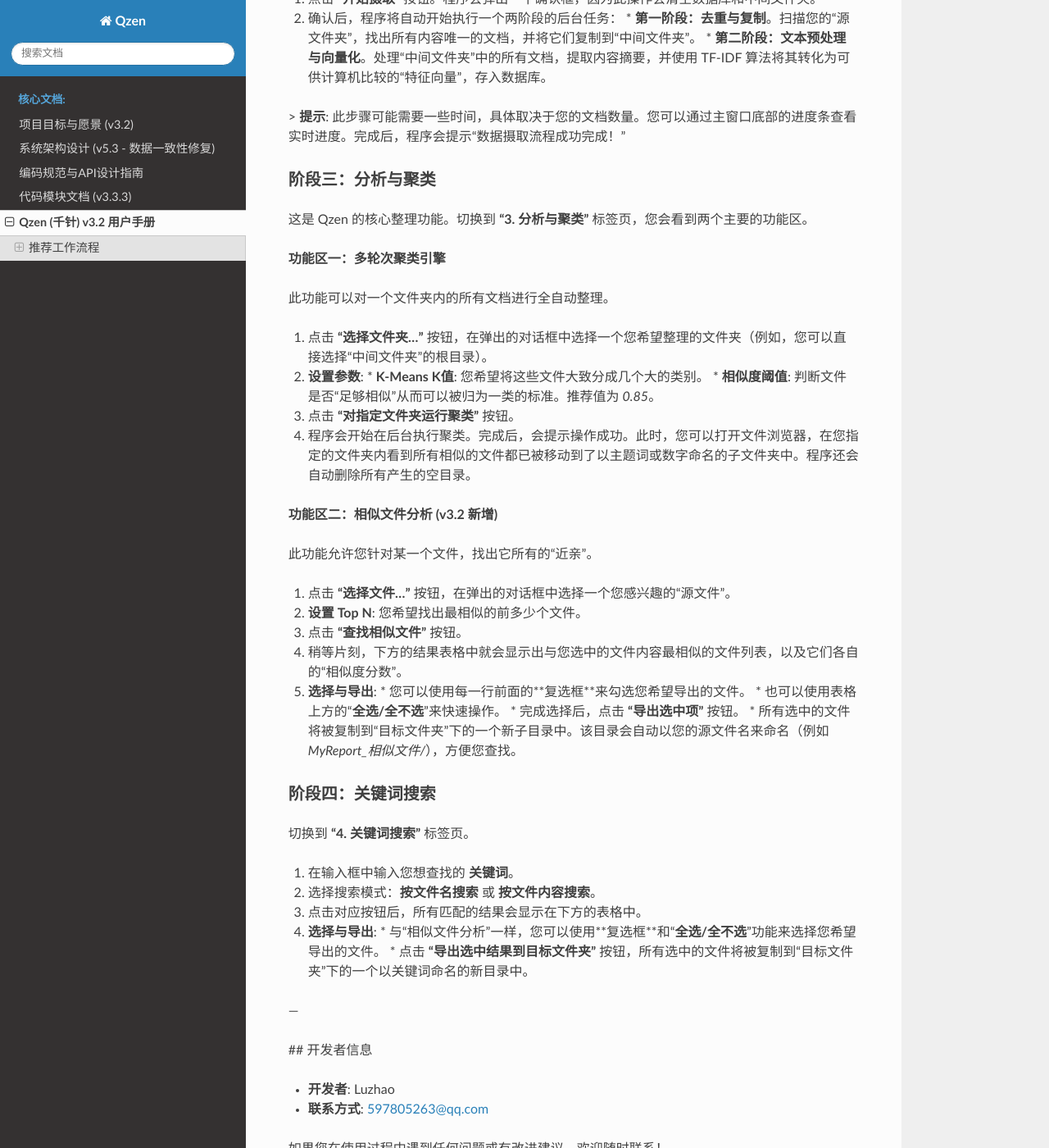
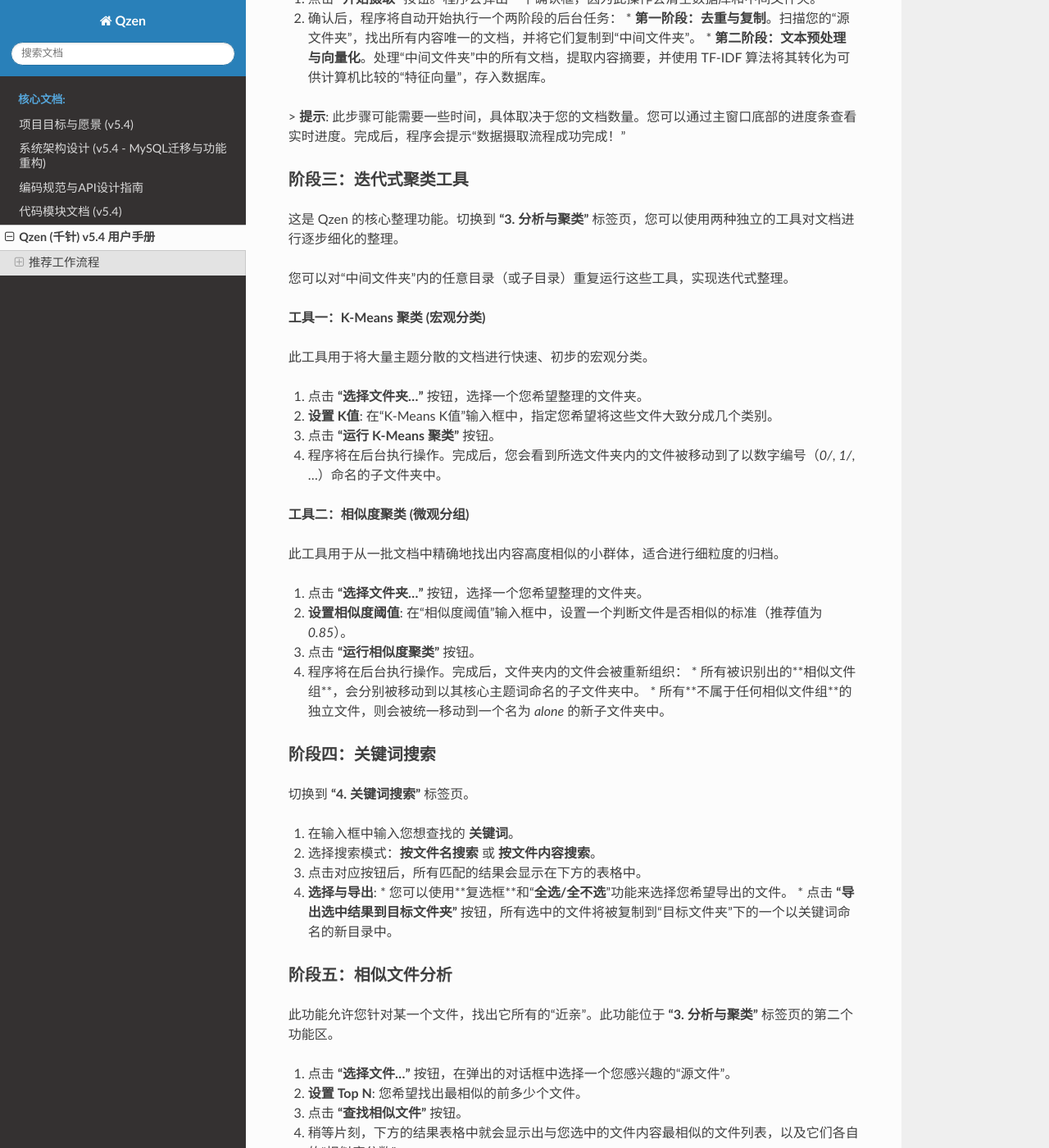
Before and after one commit to lushanglou-code/Qzen, a Sphinx documentation site: the page built from source/user_manual.rst, in a window 1280 px wide and 1400 px high, scrolled down 1042 px. Shown: the whole window at 82% size. Built offline with Sphinx 7.4.7 and the Read the Docs theme 3.1.0, drawn with Linux system fonts in a browser that asks for light colours; some of the changed text lies outside the part shown.

Commit message:
测试全过，文档已更新版本！

```diff
--- a/config.json
+++ b/config.json
@@ -5,5 +5,5 @@
     "max_features": 7000,
     "custom_stopwords": "达梦\nDM\n数据库\n管理\n系统\n数据\n应用\n数字",
     "last_keyword": "迁移",
-    "similarity_threshold": 0.49999999999999983
+    "similarity_threshold": 0.5
 }
--- a/source/architecture.rst
+++ b/source/architecture.rst
@@ -1,19 +1,64 @@
 .. _architecture:
 
 ##########################
-系统架构设计 (v5.3 - 数据一致性修复)
+系统架构设计 (v5.4 - MySQL迁移与功能重构)
 ##########################
 
-(Omitted for brevity...)
+Qzen (千针) 应用采用经典的三层架构模型，以确保代码的模块化、可维护性和可扩展性。该架构分为表示层 (UI)、业务逻辑层 (Core) 和数据访问层 (Data)。
+
+.. image:: /images/architecture_diagram.png
+   :alt: Qzen 三层架构图
+   :align: center
+   :width: 600px
+
+   *图 1: Qzen 应用三层架构*
+
+技术栈
+================
+
+*   **UI**: PyQt6 - 用于构建现代、响应式的桌面用户界面。
+*   **数据库**: MySQL - 作为主要的持久化存储，通过 SQLAlchemy ORM 进行交互。
+*   **数据分析**: Scikit-learn - 用于实现文本聚类和相似度计算等核心分析功能。
+*   **并发模型**: QThread - 所有耗时操作（如文件扫描、数据分析）都在后台工作线程中执行，以保证 UI 的流畅性。
+
+各层职责
+================
+
+1.  **表示层 (qzen_ui)**
+    *   **职责**: 提供用户交互界面，展示数据，并捕获用户输入。
+    *   **组件**:
+        *   `main_window.py`: 应用主窗口，整合了所有功能标签页。
+        *   `tabs/`: 包含各个功能模块的 UI 界面，如 `setup_tab.py`, `analysis_cluster_tab.py` 等。
+        *   `worker.py`: 定义了 `QThread` 工作线程，用于执行后台任务。
+
+2.  **业务逻辑层 (qzen_core)**
+    *   **职责**: 实现应用的核心业务逻辑，协调其他层完成用户请求。
+    *   **组件**:
+        *   `orchestrator.py`: 核心协调器，负责调度各项服务，如文件提取、分析和入库。
+        *   `ingestion_service.py`: 负责从文件系统中扫描和提取数据。
+        *   `analysis_service.py`: 提供文本去重、相似度计算等分析服务。
+        *   `cluster_engine.py`: 实现 K-Means 聚类算法。
+        *   `similarity_engine.py`: 计算文件间的相似度。
+
+3.  **数据访问层 (qzen_data)**
+    *   **职责**: 负责所有与数据存储相关的操作，包括数据库交互和文件系统访问。
+    *   **组件**:
+        *   `database_handler.py`: 封装了所有与 MySQL 数据库的交互逻辑，使用 SQLAlchemy Core API 和 ORM。
+        *   `models.py`: 定义了所有数据库表的 ORM 模型，如 `Document`, `TaskRun` 等。
+        *   `file_handler.py`: 提供文件系统操作的实用函数，如文件扫描和哈希计算。
 
 关键设计决策
 ====================
 
-(Omitted for brevity...)
+1.  **文档驱动的 AI 协作 (DDAC)**: 所有开发活动严格遵循 `mcp.json` 中定义的 DDAC 工作流，即“先更新文档，后实现编码”。
+2.  **后台任务处理**: 为了防止 UI 线程阻塞，所有长时间运行的任务（如文件扫描、聚类分析）都必须在单独的 `QThread` 中异步执行。
+3.  **配置外部化**: 应用配置（如数据库连接信息）存储在 `config.json` 文件中，实现了配置与代码的分离。
+4.  **模块化设计**: 代码被组织在 `qzen_core`, `qzen_data`, 和 `qzen_ui` 等独立的包中，以实现高内聚、低耦合。
+5.  **数据库迁移至 MySQL**: 出于性能和稳定性的考虑，项目后端数据库已从早期版本迁移至 MySQL。
+6.  **数据库写操作约束 (DB_WRITE_CONSTRAINT)**: 由于 `sqlalchemy-dm` 驱动的 `do_executemany` 方法存在 Bug，所有数据库的 **更新 (UPDATE)** 操作必须在循环中逐条执行并提交。批量 **插入 (INSERT)** 操作 (`session.add_all()`) 经过验证是安全的，并被用于提升性能。
+7.  **原子性文件操作**: 任何改变文件物理路径的操作（如移动、重命名）都必须与数据库更新在一个原子事务中完成，以保证文件系统与数据库状态的绝对一致性。
 
-10. **文件操作与数据库的原子性 (v5.3)**: 这是一个关键的数据一致性原则。任何改变文件物理路径的操作（如移动、重命名）**必须**被视为一个原子事务。执行物理文件操作的代码，**必须**在操作成功后，立即、无条件地更新数据库中对应记录的 `file_path` 字段，以反映其新的、权威的路径。这从根本上保证了数据库状态与文件系统状态的实时同步，杜绝了“文件已移动但数据库未更新”而导致的“文件未找到”错误。
-
-附录：数据库初始化与操作最佳实践 (v5.2)
+附录：数据库初始化与操作最佳实践
 ==================================================
 
-(Omitted for brevity...)
+数据库的初始化和迁移由 `database_handler.py` 中的逻辑自动处理。开发过程中，应始终通过 `DatabaseHandler` 与数据库交互，而不是直接执行 SQL 语句，以确保所有操作都符合设计规范和约束。
--- a/source/conf.py
+++ b/source/conf.py
@@ -15,7 +15,7 @@
 project = 'Qzen'
 copyright = '2025, LuZhao'
 author = 'LuZhao'
-release = 'y'
+release = '5.4'
 
 graphviz_dot_args = [
     '-Gcharset=utf8'  # <-- 强制 Graphviz 使用 UTF-8 编码处理文本 # #
--- a/source/modules.rst
+++ b/source/modules.rst
@@ -1,7 +1,7 @@
 .. _modules:
 
 #########################
-代码模块文档 (v3.3.3)
+代码模块文档 (v5.4)
 #########################
 
 本部分由 Sphinx 自动生成，详细记录了 Qzen 项目中每个 Python 模块的 API 和功能。
--- a/source/project_goals.rst
+++ b/source/project_goals.rst
@@ -1,7 +1,7 @@
 .. _project-goals:
 
 ##########################
-项目目标与愿景 (v3.2)
+项目目标与愿景 (v5.4)
 ##########################
 
 本文档详细阐述了 Qzen (千针) 项目的总体愿景、目标用户、待解决的核心问题以及详细的功能需求。
@@ -9,9 +9,9 @@
 项目简介
 ==================
 
-Qzen (千针) v3.2 是一个专为 Windows 用户设计的智能文档整理平台。它通过一个强大的、**多轮次的文档组织引擎**，帮助用户将数以千计的本地文档从混乱状态整理成结构清晰的目录树。
+Qzen (千针) v5.4 是一个专为 Windows 用户设计的智能文档整理平台。它通过一个强大的、**多轮次的文档组织引擎**，帮助用户将数以千计的本地文档从混乱状态整理成结构清晰的目录树。
 
-v3.2 的核心升级在于引入了一个**基于“移动”而非“复制”的迭代式聚类工作流**，并增加了核心的“相似文件分析”功能。程序首先对文档进行批量去重和向量化，然后通过 K-Means 宏观分类和相似文件微观分组相结合的方式，直接在用户指定的“中间文件夹”内重组目录结构。所有文件状态和路径均由数据库统一管理，确保了大规模操作下的高性能和数据一致性。
+v5.4 的核心是基于一个**稳定、高效的 MySQL 后端**，并围绕一个**基于“移动”而非“复制”的迭代式聚类工作流**来构建。程序首先对文档进行批量去重和向量化，然后通过 K-Means 宏观分类和相似文件微观分组相结合的方式，直接在用户指定的“中间文件夹”内重组目录结构。所有文件状态和路径均由数据库统一管理，确保了大规模操作下的高性能和数据一致性。
 
 目标用户
 ==================
@@ -32,10 +32,10 @@
 3.  **信息检索困难**: 无法仅凭文件名，快速找到包含特定主题或关键词的文档集合。
 4.  **手动整理低效**: 手动逐一对比、归类、重命名成千上万的文档是一项耗时巨大且容易出错的工作。
 
-核心工作流与功能详述 (v3.2)
+核心工作流与功能详述 (v5.4)
 =================================
 
-Qzen v3.2 的使用流程被设计成一个清晰、连贯的五阶段工作流。
+Qzen v5.4 的使用流程被设计成一个清晰、连贯的五阶段工作流。
 
 .. contents::
    :local:
@@ -46,9 +46,9 @@
 
 用户可以清晰地配置程序运行所需的各项参数，并将其保存，以便后续使用。
 
-*   **数据库配置**: 提供 DM8 数据库的连接信息（地址、端口、用户名、密码）。
+*   **数据库配置**: 提供 **MySQL** 数据库的连接信息（地址、端口、用户名、密码），这些信息存储在 `config.json` 文件中。
 
-    *   **初始化策略**: 每次程序启动时，将**逐一清空并重新创建**所有本程序创建和修改的数据表，确保每次运行都在一个干净、可预测的状态下开始。删除和新建表的操作逐一进行，因为DM8可能不支持create all和drop all语法。
+    *   **初始化策略**: 为了确保每次运行都在一个干净、可预测的环境下开始，程序在启动时会检查并清空之前由本程序创建的数据表。
 
 *   **路径配置**:
 
@@ -112,6 +112,7 @@
         *   对于每一个被识别出的相似文件组：
             *   程序会提取其核心主题词，并创建一个以主题词命名的子文件夹（如 `项目报告_季度总结/`）。此文件夹创建于 **目标文件夹的根目录** 下。
             *   将这个组内的所有文件（无论其原始层级）**移动**到对应的主题子文件夹中。
+        *   所有**未被归入任何相似文件组**的独立文件，将被统一**移动**到目标文件夹根目录下的一个名为 `alone` 的子文件夹中，以实现彻底的整理。
 
 阶段四：关键词搜索
 ------------------------------------------
@@ -122,7 +123,7 @@
 *   **按文件内容搜索**: 用户输入关键词，程序在数据库中快速查找内容切片包含该关键词的所有文件。
 *   **结果操作**: 搜索结果将以列表形式清晰地展示在界面上。每一条结果前都有一个**复选框**。列表顶部提供一个“**全选/全不选**”的复选框。用户可以通过勾选来选择一个或多个文件，然后点击“导出选中项”按钮，将它们**复制**到“目标文件夹”下的一个以“关键词”命名的子文件夹中，便于导出和分享。
 
-阶段五：相似文件分析 (v3.2 新增)
+阶段五：相似文件分析
 ------------------------------------
 
 此功能允许用户选择任意一个位于“中间文件夹”中的文件，并找出与其内容最相似的其他文件。
--- a/source/user_manual.rst
+++ b/source/user_manual.rst
@@ -1,7 +1,7 @@
 .. _user_manual:
 
 ##########################
-Qzen (千针) v3.2 用户手册
+Qzen (千针) v5.4 用户手册
 ##########################
 
 欢迎使用 Qzen (千针)，一个专为 Windows 用户设计的本地文档智能整理客户端。本工具旨在帮助您高效地管理数以千计的本地文档，核心功能是清理重复文件、对内容相似的文件进行自动聚类整理，以及查找相似文件。
@@ -13,7 +13,7 @@
 
 为了获得最佳体验，我们推荐您按照UI界面上标签页的顺序，从左到右依次完成操作：
 
-**1. 配置 -> 2. 数据摄取 -> 3. 分析与聚类 -> 4. 关键词搜索 -> 5. 相似文件分析**
+**1. 配置 -> 2. 数据摄取 -> 3. 迭代式聚类 -> 4. 关键词搜索 -> 5. 相似文件分析**
 
 下面将对每个步骤进行详细说明。
 
@@ -24,7 +24,7 @@
 
 1.  **数据库配置**:
     *   点击 **“配置数据库”** 按钮。
-    *   在弹出的对话框中，输入您的 **DM8 (达梦) 数据库** 的连接信息（地址、端口、用户名、密码）。
+    *   在弹出的对话框中，输入您的 **MySQL 数据库** 的连接信息（地址、端口、用户名、密码）。该配置会自动保存到 `config.json` 文件中。
     *   点击“确定”后，程序会自动测试连接。只有连接成功，后续步骤才能继续。
 
 2.  **路径配置**:
@@ -50,25 +50,49 @@
 
 > **提示**: 此步骤可能需要一些时间，具体取决于您的文档数量。您可以通过主窗口底部的进度条查看实时进度。完成后，程序会提示“数据摄取流程成功完成！”
 
-阶段三：分析与聚类
+阶段三：迭代式聚类工具
+--------------------------
+
+这是 Qzen 的核心整理功能。切换到 **“3. 分析与聚类”** 标签页，您可以使用两种独立的工具对文档进行逐步细化的整理。
+
+您可以对“中间文件夹”内的任意目录（或子目录）重复运行这些工具，实现迭代式整理。
+
+**工具一：K-Means 聚类 (宏观分类)**
+
+此工具用于将大量主题分散的文档进行快速、初步的宏观分类。
+
+1.  点击 **“选择文件夹...”** 按钮，选择一个您希望整理的文件夹。
+2.  **设置 K值**: 在“K-Means K值”输入框中，指定您希望将这些文件大致分成几个类别。
+3.  点击 **“运行 K-Means 聚类”** 按钮。
+4.  程序将在后台执行操作。完成后，您会看到所选文件夹内的文件被移动到了以数字编号（`0/`, `1/`, ...）命名的子文件夹中。
+
+**工具二：相似度聚类 (微观分组)**
+
+此工具用于从一批文档中精确地找出内容高度相似的小群体，适合进行细粒度的归档。
+
+1.  点击 **“选择文件夹...”** 按钮，选择一个您希望整理的文件夹。
+2.  **设置相似度阈值**: 在“相似度阈值”输入框中，设置一个判断文件是否相似的标准（推荐值为 `0.85`）。
+3.  点击 **“运行相似度聚类”** 按钮。
+4.  程序将在后台执行操作。完成后，文件夹内的文件会被重新组织：
+    *   所有被识别出的**相似文件组**，会分别被移动到以其核心主题词命名的子文件夹中。
+    *   所有**不属于任何相似文件组**的独立文件，则会被统一移动到一个名为 `alone` 的新子文件夹中。
+
+阶段四：关键词搜索
 ----------------------
 
-这是 Qzen 的核心整理功能。切换到 **“3. 分析与聚类”** 标签页，您会看到两个主要的功能区。
+切换到 **“4. 关键词搜索”** 标签页。
 
-**功能区一：多轮次聚类引擎**
+1.  在输入框中输入您想查找的 **关键词**。
+2.  选择搜索模式：**按文件名搜索** 或 **按文件内容搜索**。
+3.  点击对应按钮后，所有匹配的结果会显示在下方的表格中。
+4.  **选择与导出**:
+    *   您可以使用**复选框**和“**全选/全不选**”功能来选择您希望导出的文件。
+    *   点击 **“导出选中结果到目标文件夹”** 按钮，所有选中的文件将被复制到“目标文件夹”下的一个以关键词命名的新目录中。
 
-此功能可以对一个文件夹内的所有文档进行全自动整理。
+阶段五：相似文件分析
+----------------------
 
-1.  点击 **“选择文件夹...”** 按钮，在弹出的对话框中选择一个您希望整理的文件夹（例如，您可以直接选择“中间文件夹”的根目录）。
-2.  **设置参数**:
-    *   **K-Means K值**: 您希望将这些文件大致分成几个大的类别。
-    *   **相似度阈值**: 判断文件是否“足够相似”从而可以被归为一类的标准。推荐值为 `0.85`。
-3.  点击 **“对指定文件夹运行聚类”** 按钮。
-4.  程序会开始在后台执行聚类。完成后，会提示操作成功。此时，您可以打开文件浏览器，在您指定的文件夹内看到所有相似的文件都已被移动到了以主题词或数字命名的子文件夹中。程序还会自动删除所有产生的空目录。
-
-**功能区二：相似文件分析 (v3.2 新增)**
-
-此功能允许您针对某一个文件，找出它所有的“近亲”。
+此功能允许您针对某一个文件，找出它所有的“近亲”。此功能位于 **“3. 分析与聚类”** 标签页的第二个功能区。
 
 1.  点击 **“选择文件...”** 按钮，在弹出的对话框中选择一个您感兴趣的“源文件”。
 2.  **设置 Top N**: 您希望找出最相似的前多少个文件。
@@ -80,18 +104,6 @@
     *   完成选择后，点击 **“导出选中项”** 按钮。
     *   所有选中的文件将被复制到“目标文件夹”下的一个新子目录中。该目录会自动以您的源文件名来命名（例如 `MyReport_相似文件/`），方便您查找。
 
-阶段四：关键词搜索
-----------------------
-
-切换到 **“4. 关键词搜索”** 标签页。
-
-1.  在输入框中输入您想查找的 **关键词**。
-2.  选择搜索模式：**按文件名搜索** 或 **按文件内容搜索**。
-3.  点击对应按钮后，所有匹配的结果会显示在下方的表格中。
-4.  **选择与导出**:
-    *   与“相似文件分析”一样，您可以使用**复选框**和“**全选/全不选**”功能来选择您希望导出的文件。
-    *   点击 **“导出选中结果到目标文件夹”** 按钮，所有选中的文件将被复制到“目标文件夹”下的一个以关键词命名的新目录中。
-
 ---
 
 ## 开发者信息
```
Also changed, not shown: 13 other files.
